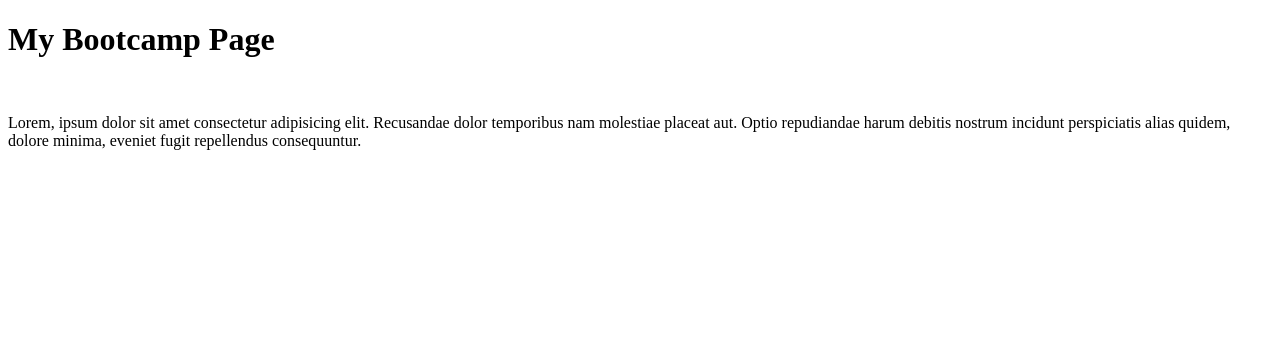
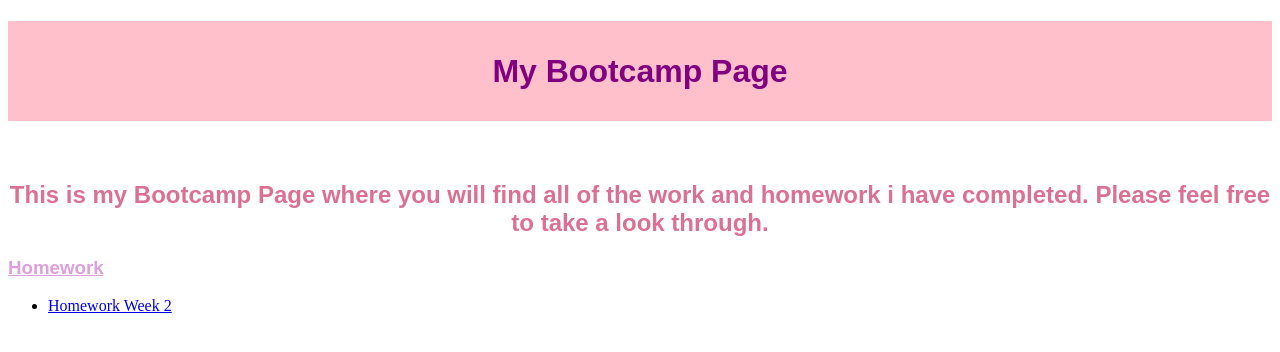
Before and after one commit to oliviaowen1/oliviaowen1.github.io, a plain HTML site: page index.html in a window 1280 px wide. Drawn offline with Linux system fonts and the light colour scheme.

Commit message:
Removed lorem, added headers, paragraphs and a list as well as link to homework week 2. Also added CSS file.

```diff
--- a/index.html
+++ b/index.html
@@ -4,12 +4,22 @@
     <meta charset="UTF-8">
     <meta name="viewport" content="width=device-width, initial-scale=1.0">
     <title>Olivia's Bootcamp Page</title>
+    <link rel="stylesheet" href="style.css">
 </head>
 <body>
     <h1>My Bootcamp Page</h1>
 <br>
-    <p>
-Lorem, ipsum dolor sit amet consectetur adipisicing elit. Recusandae dolor temporibus nam molestiae placeat aut. Optio repudiandae harum debitis nostrum incidunt perspiciatis alias quidem, dolore minima, eveniet fugit repellendus consequuntur.
-    </p>
+    <h2>
+        This is my Bootcamp Page where you will find all of the work and homework i have completed.
+        Please feel free to take a look through.
+</h2>
+<h3>
+    Homework
+</h3>
+<p>
+    <ul>
+        <li><a href="https://oliviaowen1.github.io/Homework_Week_2/.">Homework Week 2</a></li>
+    </ul>
+</p>
 </body>
 </html>
--- /dev/null
+++ b/style.css
@@ -0,0 +1,19 @@
+h1 {
+    background-color: pink;
+    color: purple;
+    height: 100px;
+    text-align: center;
+    line-height: 100px;
+    font-family: Arial, Helvetica, sans-serif;
+}
+
+h2 {
+    color: palevioletred;
+    text-align: center;
+    font-family: Arial, Helvetica, sans-serif;
+}
+h3 {
+    color: plum;
+    font-family: Arial, Helvetica, sans-serif;
+    text-decoration: underline;
+}
```
